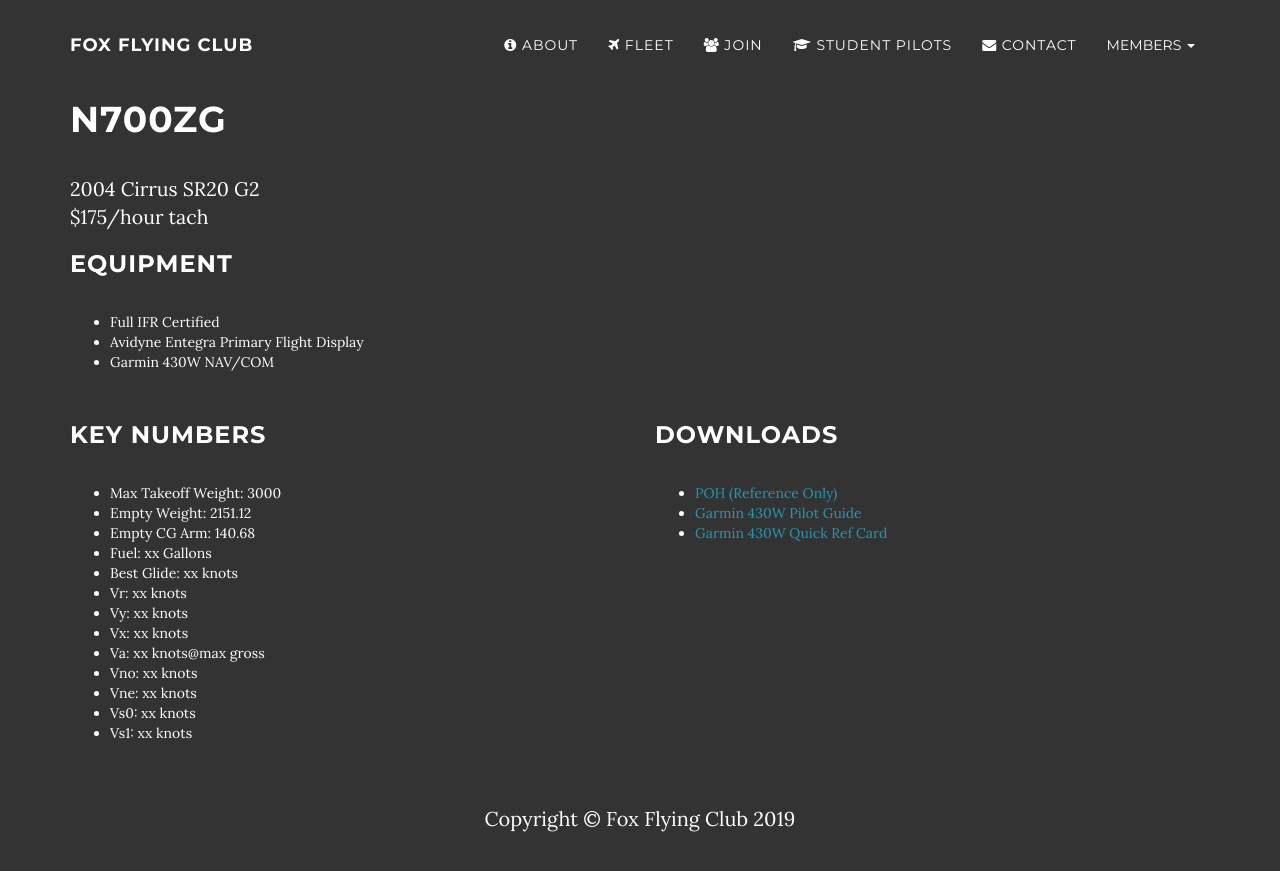
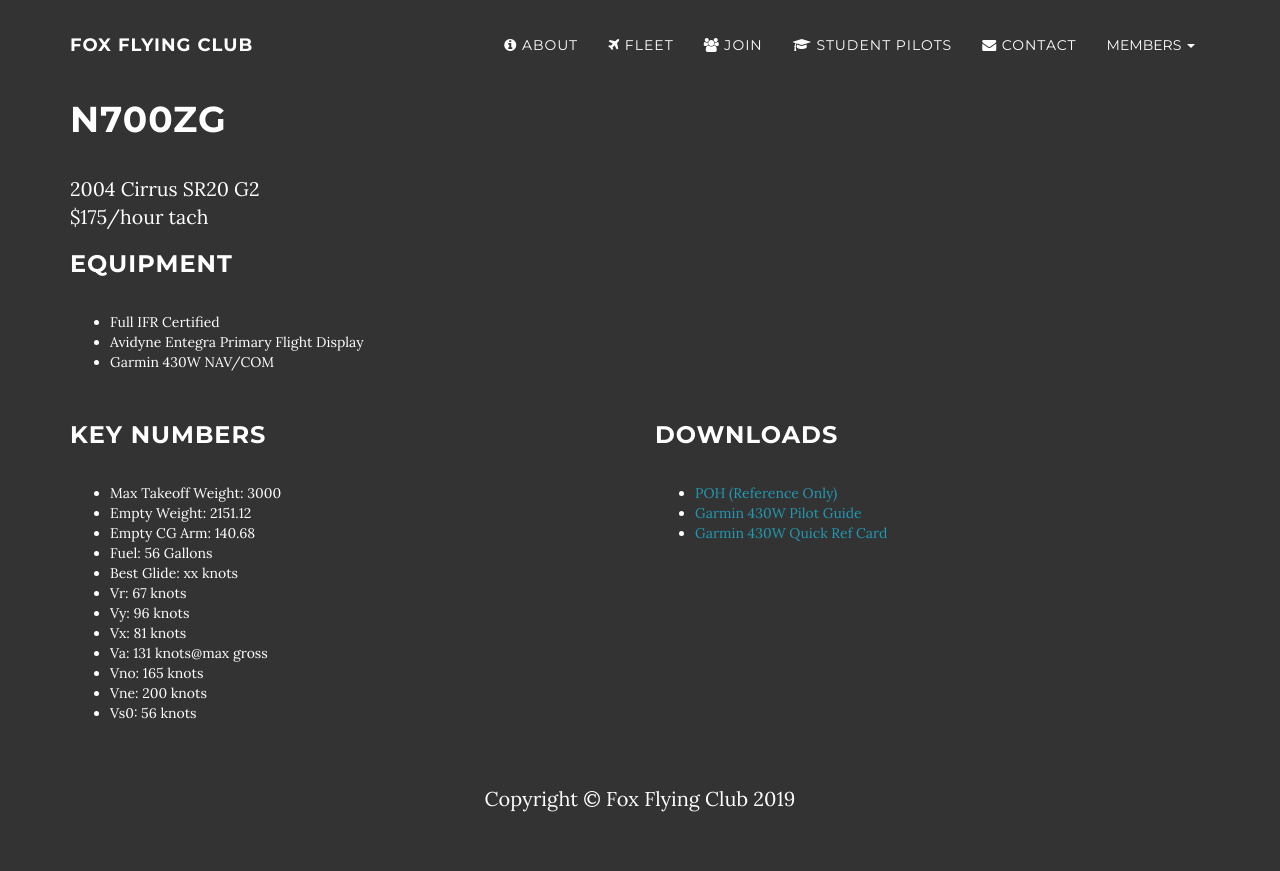
Before and after one commit to parabuzzle/foxflyingclub, a Jekyll site: the page built from n700zg.html, in a window 1280 px wide and 900 px high, scrolled down 50 px. Shown: the top 871 px of the window. Built offline with Jekyll 4.4.1, drawn with Linux system fonts in a browser that asks for light colours.

Commit message:
add key numbers

```diff
--- a/n700zg.html
+++ b/n700zg.html
@@ -36,16 +36,15 @@ price: $175/hour tach
       <li>Max Takeoff Weight: 3000</li>
       <li>Empty Weight: 2151.12</li>
       <li>Empty CG Arm: 140.68</li>
-      <li>Fuel: xx Gallons</li>
+      <li>Fuel: 56 Gallons</li>
       <li>Best Glide: xx knots</li>
-      <li>Vr: xx knots</li>
-      <li>Vy: xx knots</li>
-      <li>Vx: xx knots</li>
-      <li>Va: xx knots@max gross</li>
-      <li>Vno: xx knots</li>
-      <li>Vne: xx knots</li>
-      <li>Vs0: xx knots</li>
-      <li>Vs1: xx knots</li>
+      <li>Vr: 67 knots</li>
+      <li>Vy: 96 knots</li>
+      <li>Vx: 81 knots</li>
+      <li>Va: 131 knots@max gross</li>
+      <li>Vno: 165 knots</li>
+      <li>Vne: 200 knots</li>
+      <li>Vs0: 56 knots</li>
 
     </ul>
   </div>
```
